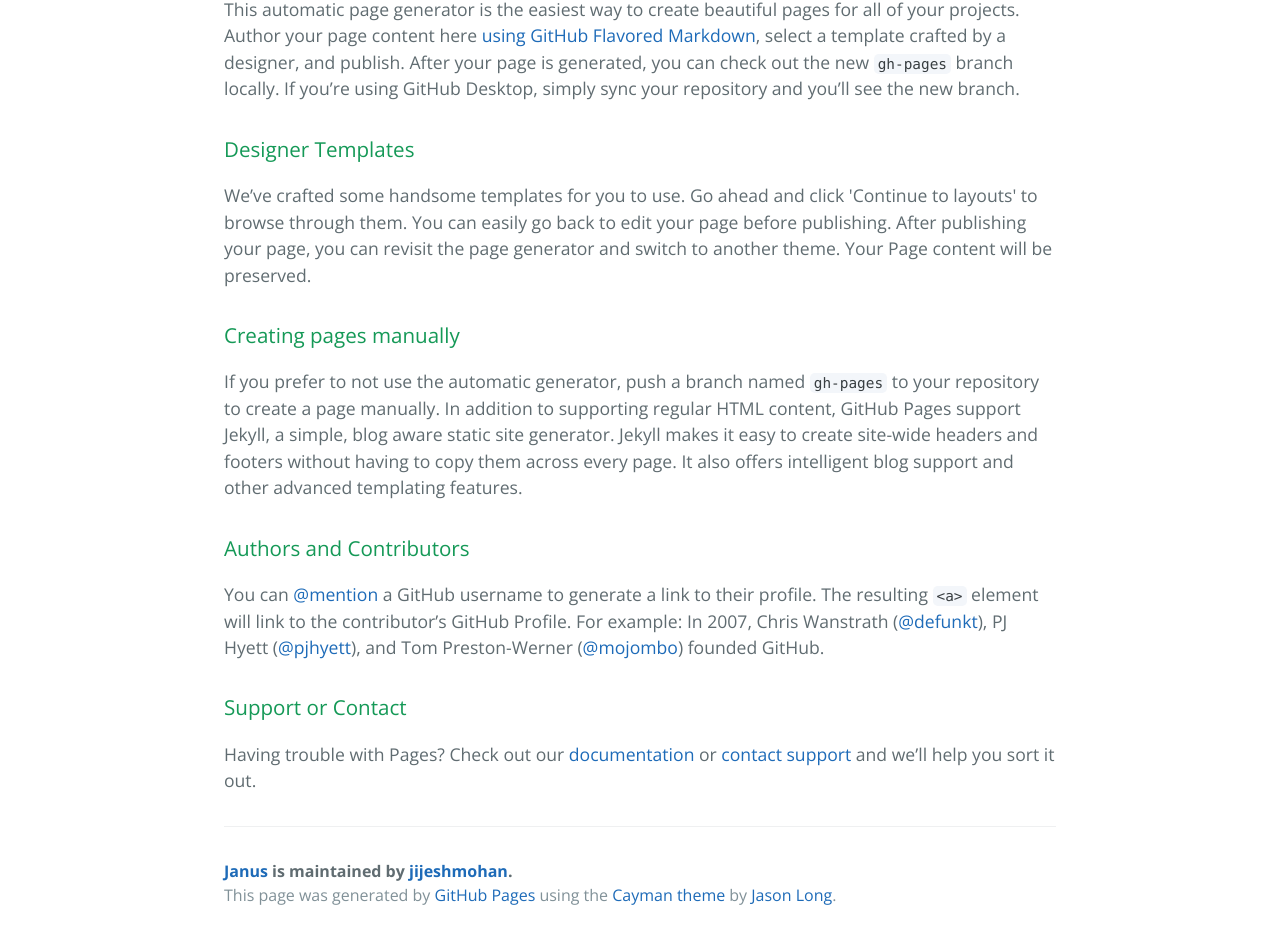
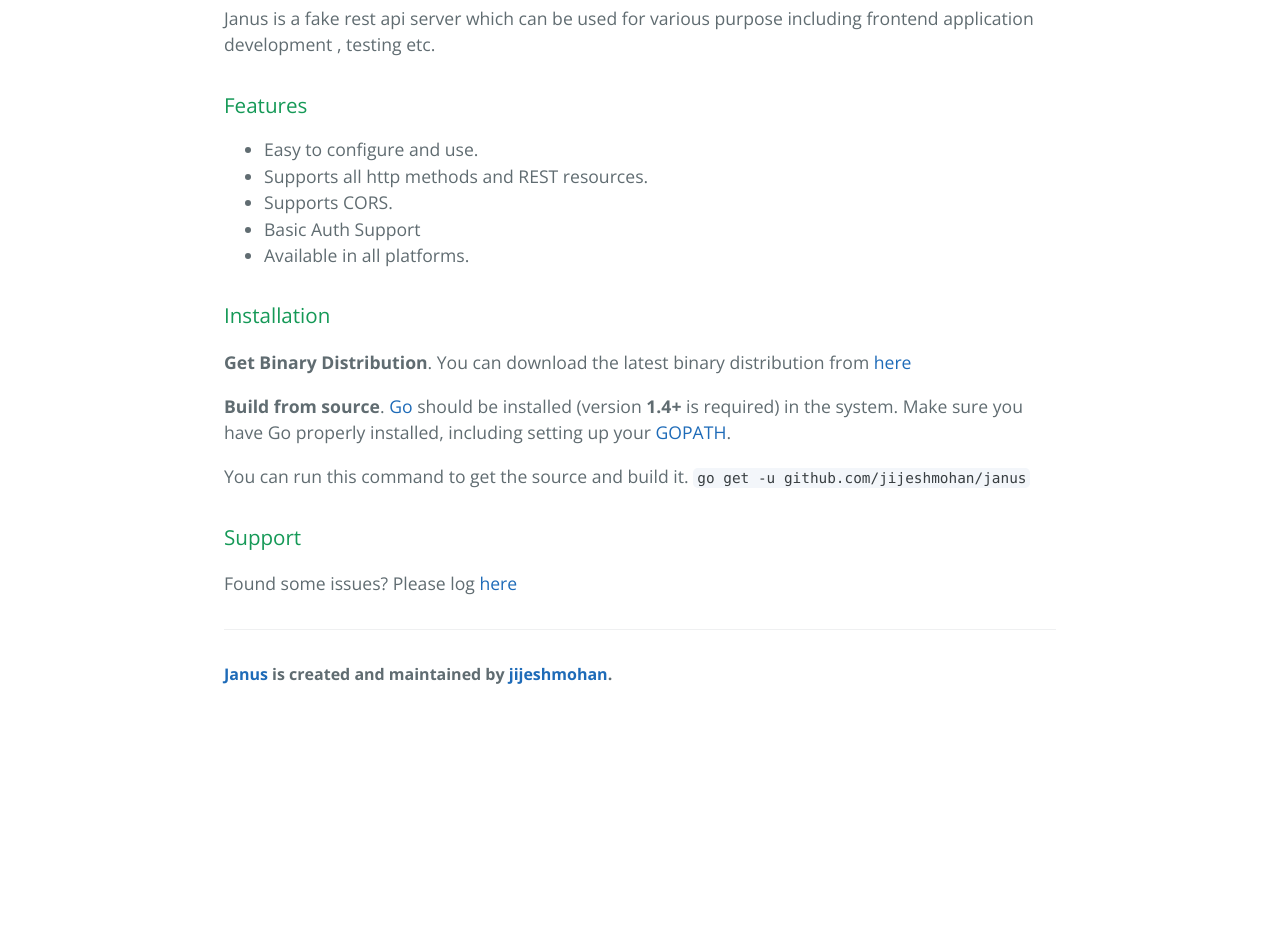
Before and after one commit to jijeshmohan/janus, a plain HTML site: page index.html in a window 1280 px wide. Shown: the part 467-1406 px from the top of the page. After the commit the page ends 1185 px from the top, so only its background shows below. Drawn offline with nearby package versions, Linux system fonts and the light colour scheme.

Commit message:
added initial page

```diff
--- a/index.html
+++ b/index.html
@@ -13,43 +13,41 @@
   <section class="page-header">
     <h1 class="project-name">Janus</h1>
     <h2 class="project-tagline">Janus is a fake rest api server</h2>
+    <a href="https://github.com/jijeshmohan/janus/releases/latest" class="btn">Download</a>
     <a href="https://github.com/jijeshmohan/janus" class="btn">View on GitHub</a>
-      <a href="https://github.com/jijeshmohan/janus/zipball/master" class="btn">Download .zip</a>
-      <a href="https://github.com/jijeshmohan/janus/tarball/master" class="btn">Download .tar.gz</a>
+    <a href="https://github.com/jijeshmohan/janus/issues" class="btn">Issues</a>
   </section>
 
   <section class="main-content">
-      <h3>
-<a id="welcome-to-github-pages" class="anchor" href="#welcome-to-github-pages" aria-hidden="true"><span class="octicon octicon-link"></span></a>Welcome to GitHub Pages.</h3>
+    <h2>
+      <a id="welcome-to-github-pages" class="anchor" href="#janus" aria-hidden="true"><span class="octicon octicon-link"></span></a>Janus</h2>
 
-<p>This automatic page generator is the easiest way to create beautiful pages for all of your projects. Author your page content here <a href="https://guides.github.com/features/mastering-markdown/">using GitHub Flavored Markdown</a>, select a template crafted by a designer, and publish. After your page is generated, you can check out the new <code>gh-pages</code> branch locally. If you’re using GitHub Desktop, simply sync your repository and you’ll see the new branch.</p>
+      <p>Janus is a fake rest api server which can be used for various purpose including frontend application development , testing etc.</p>
 
-<h3>
-<a id="designer-templates" class="anchor" href="#designer-templates" aria-hidden="true"><span class="octicon octicon-link"></span></a>Designer Templates</h3>
+      <h3><a id="designer-templates" class="anchor" href="#features" aria-hidden="true"><span class="octicon octicon-link"></span></a>Features</h3>
+        <ul>
+          <li>Easy to configure and use.</li>
+          <li>Supports all http methods and REST resources.</li>
+          <li>Supports CORS.</li>
+          <li>Basic Auth Support</li>
+          <li>Available in all platforms.</li>
+        </ul>
 
-<p>We’ve crafted some handsome templates for you to use. Go ahead and click 'Continue to layouts' to browse through them. You can easily go back to edit your page before publishing. After publishing your page, you can revisit the page generator and switch to another theme. Your Page content will be preserved.</p>
+      <h3><a id="installation" class="anchor" href="#installation" aria-hidden="true"><span class="octicon octicon-link"></span></a>Installation</h3>
 
-<h3>
-<a id="creating-pages-manually" class="anchor" href="#creating-pages-manually" aria-hidden="true"><span class="octicon octicon-link"></span></a>Creating pages manually</h3>
+        <p><b>Get Binary Distribution</b>. You can download the latest binary distribution from <a href="https://github.com/jijeshmohan/janus/releases/latest">here</a></p>
 
-<p>If you prefer to not use the automatic generator, push a branch named <code>gh-pages</code> to your repository to create a page manually. In addition to supporting regular HTML content, GitHub Pages support Jekyll, a simple, blog aware static site generator. Jekyll makes it easy to create site-wide headers and footers without having to copy them across every page. It also offers intelligent blog support and other advanced templating features.</p>
+        <p><b>Build from source</b>. <a href="https://golang.org/dl/">Go</a> should be installed (version <strong>1.4+</strong> is required) in the system. Make sure you have Go properly installed, including setting up your <a href="http://golang.org/doc/code.html#GOPATH">GOPATH</a>.</p>
 
-<h3>
-<a id="authors-and-contributors" class="anchor" href="#authors-and-contributors" aria-hidden="true"><span class="octicon octicon-link"></span></a>Authors and Contributors</h3>
+        <p> You can run this command to get the source and build it. <code>go get -u github.com/jijeshmohan/janus</code></p>
 
-<p>You can <a href="https://github.com/blog/821" class="user-mention">@mention</a> a GitHub username to generate a link to their profile. The resulting <code>&lt;a&gt;</code> element will link to the contributor’s GitHub Profile. For example: In 2007, Chris Wanstrath (<a href="https://github.com/defunkt" class="user-mention">@defunkt</a>), PJ Hyett (<a href="https://github.com/pjhyett" class="user-mention">@pjhyett</a>), and Tom Preston-Werner (<a href="https://github.com/mojombo" class="user-mention">@mojombo</a>) founded GitHub.</p>
+      <h3> <a id="support" class="anchor" href="#support" aria-hidden="true"><span class="octicon octicon-link"></span></a>Support</h3>
 
-<h3>
-<a id="support-or-contact" class="anchor" href="#support-or-contact" aria-hidden="true"><span class="octicon octicon-link"></span></a>Support or Contact</h3>
-
-<p>Having trouble with Pages? Check out our <a href="https://help.github.com/pages">documentation</a> or <a href="https://github.com/contact">contact support</a> and we’ll help you sort it out.</p>
+        <p>Found some issues? Please log <a href="https://github.com/jijeshmohan/janus/issues">here</a></p>
 
       <footer class="site-footer">
-        <span class="site-footer-owner"><a href="https://github.com/jijeshmohan/janus">Janus</a> is maintained by <a href="https://github.com/jijeshmohan">jijeshmohan</a>.</span>
-
-        <span class="site-footer-credits">This page was generated by <a href="https://pages.github.com">GitHub Pages</a> using the <a href="https://github.com/jasonlong/cayman-theme">Cayman theme</a> by <a href="https://twitter.com/jasonlong">Jason Long</a>.</span>
+        <span class="site-footer-owner"><a href="https://github.com/jijeshmohan/janus">Janus</a> is created and maintained by <a href="https://github.com/jijeshmohan">jijeshmohan</a>.</span>
       </footer>
-
     </section>
 
     <script type="text/javascript">
```
Lines whose indentation alone changed are shown as unchanged.
